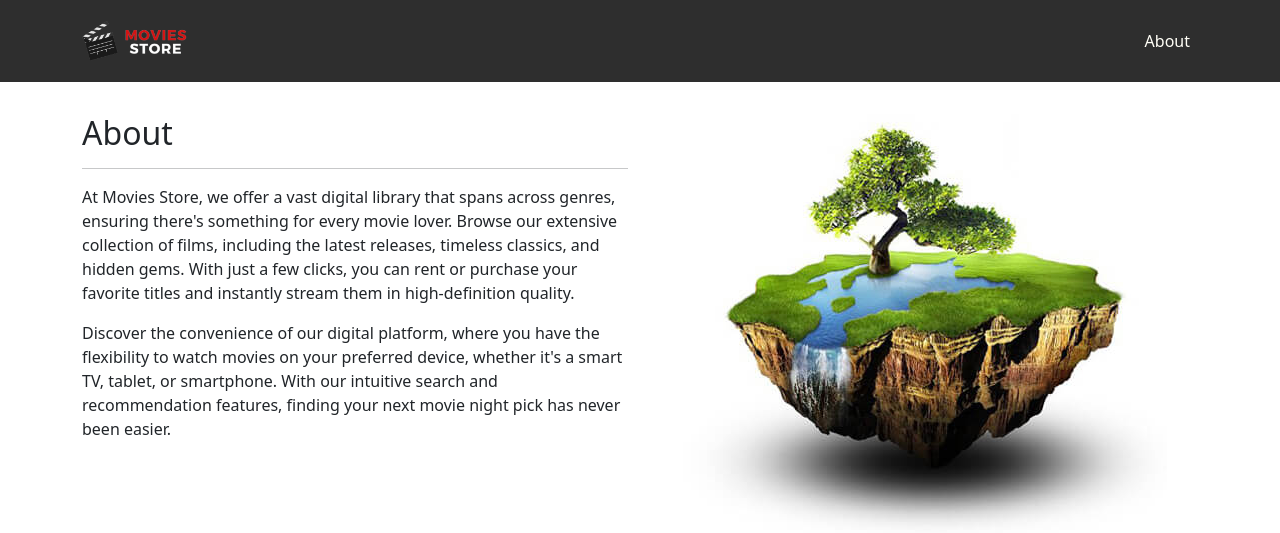
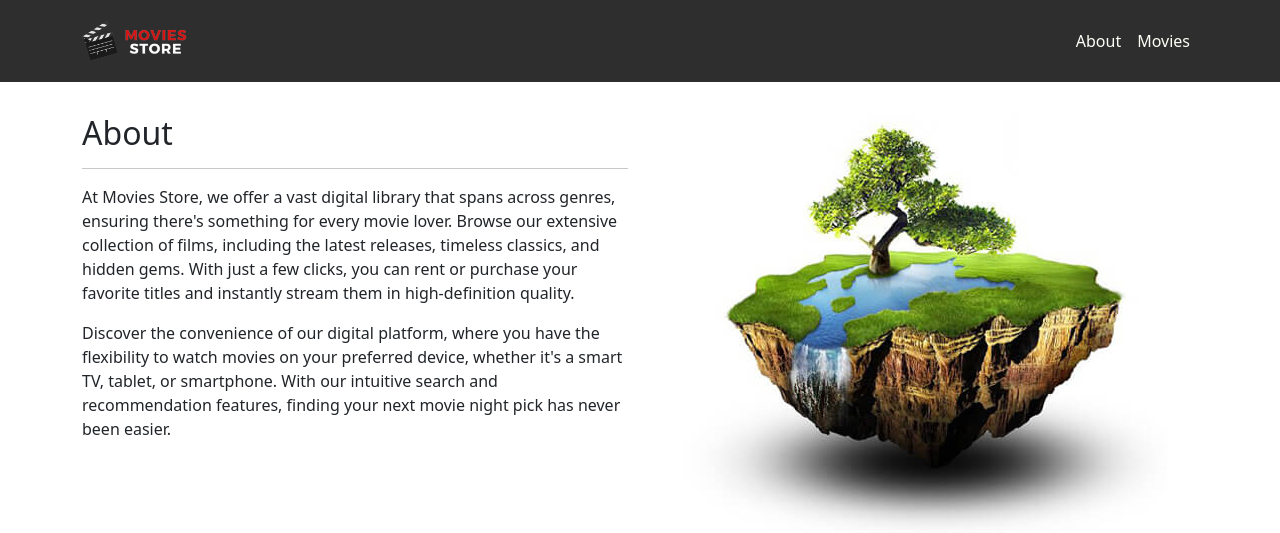
Before and after one commit to jl-imb/MovieStore, a Django app: page /about in a window 1280 px wide. Shown: the top 533 px of the page. Run offline with Django 5.2, Linux system fonts and the light colour scheme; some libraries are stand-ins or nearby versions.

Commit message:
movie tab in top right

```diff
--- a/MovieStore/templates/base.html
+++ b/MovieStore/templates/base.html
@@ -37,6 +37,8 @@
             <div class="navbar-nav ms-auto navbar-ml">
                 <a class="nav-link"
                 href="{% url 'home.about' %}">About</a>
+                <a class="nav-link" href=
+                "{% url 'movies.index' %}">Movies</a>
             </div>
         </div>
         </div>
```
